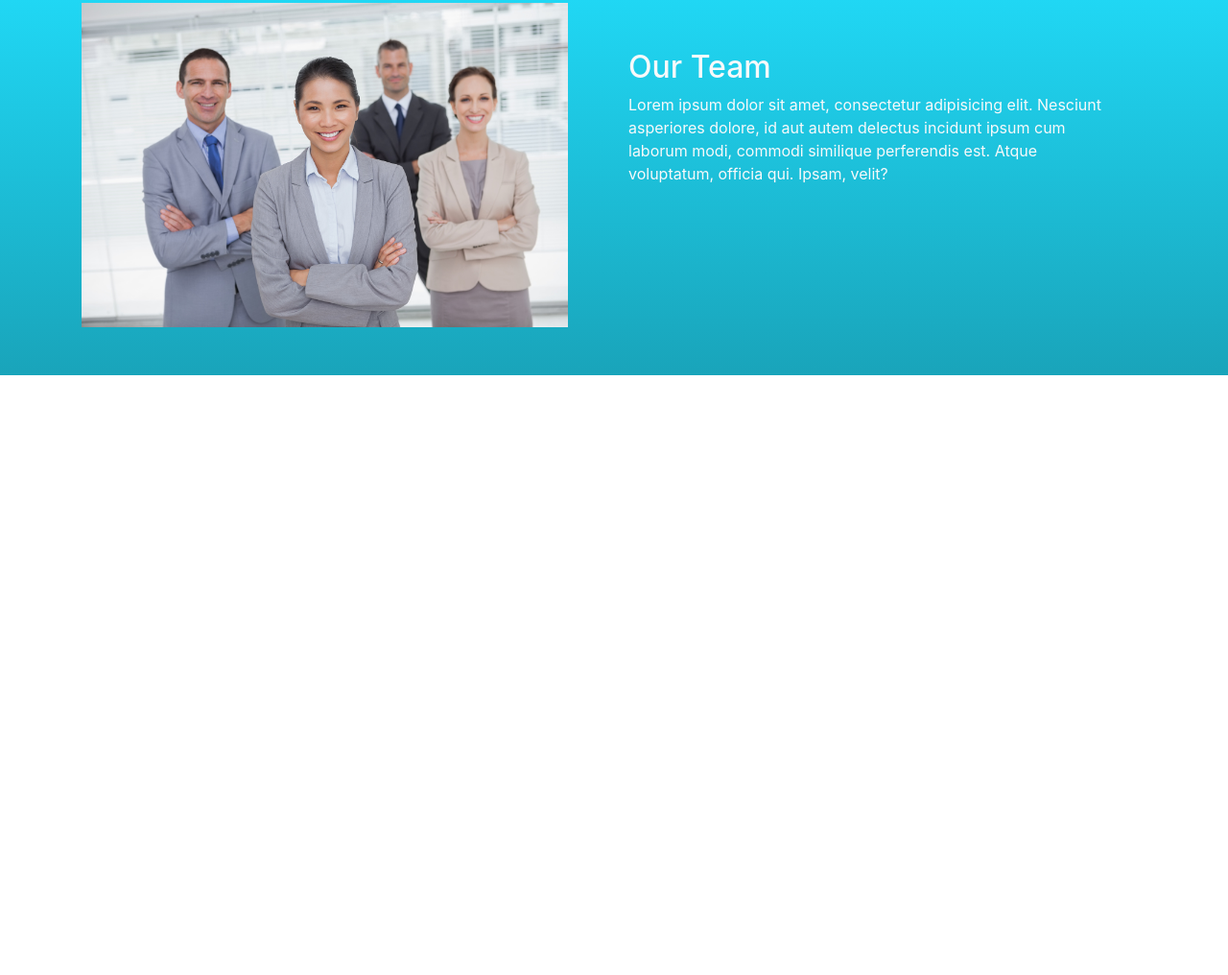
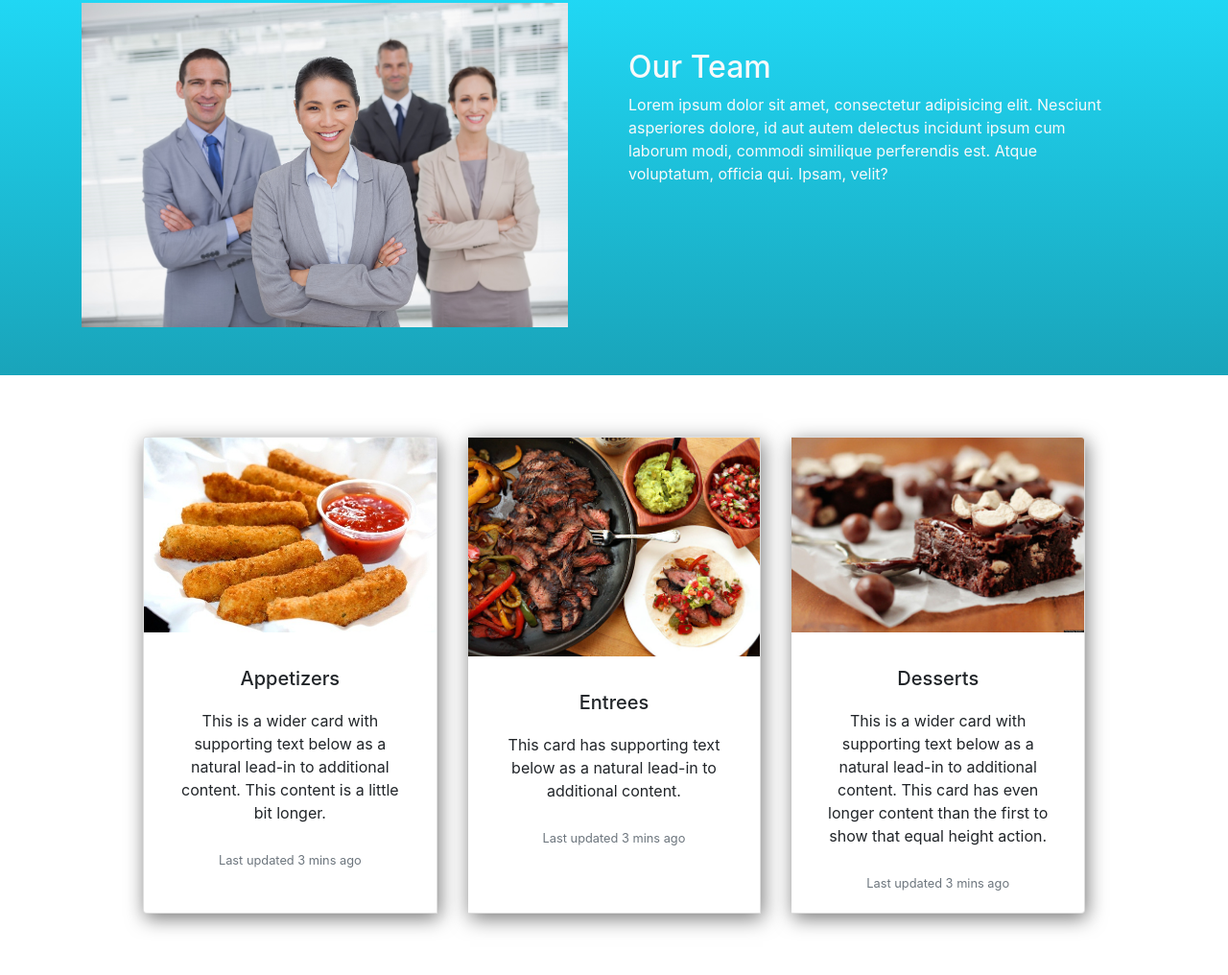
Before and after one commit to sanderweb/restaurantbs4, a plain HTML site: page index.html in a window 1280 px wide. Shown: the part 1440-2456 px from the top of the page at 96% size. Before the commit the page ends 1831 px from the top, so only its background shows below. Drawn offline with nearby package versions, Linux system fonts and the light colour scheme.

Commit message:
Parei aqui
stop

```diff
--- a/css/style.css
+++ b/css/style.css
@@ -91,3 +91,15 @@ body {
     background: linear-gradient(#21ddfb, #19a4ba);
 }
 /*END TEAM*/
+
+
+
+/*MENU*/
+#menu {
+    padding: 50px 10px;
+}
+
+.card {
+    box-shadow: 2px 5px 20px #777;
+}
+/*END MENU*/
--- a/index.html
+++ b/index.html
@@ -36,7 +36,7 @@
                         <a class="nav-link mr-4" href="#carouselFull">Home</a>
                     </li>
                     <li class="nav-item">
-                        <a class="nav-link mr-4" href="https://www.youtube.com/watch?v=vdOIPDtF4K4&list=PLqabIl8dx2wo0_B7yRhSO51iN1jpfmVCP&index=14" target="_blank">Stop</a>
+                        <a class="nav-link mr-4" href="https://www.youtube.com/watch?v=a45i84-9xQ8&list=PLqabIl8dx2wo0_B7yRhSO51iN1jpfmVCP&index=16" target="_blank">Stop</a>
                     </li>
 
                     <li class="nav-item">
@@ -48,7 +48,7 @@
                     </li>
 
                     <li class="nav-item">
-                        <a class="nav-link mr-4" href="#">Menu</a>
+                        <a class="nav-link mr-4" href="#menu">Menu</a>
                     </li>
 
                     <li class="nav-item">
@@ -229,6 +229,38 @@
 <!--END TEAM SECTION   -->
 
 
+
+<section id="">
+    <div class="container">
+        <div class="card-group text-center p-5">
+                <div class="card m-3">
+                    <img class="card-img-top mb-3 " src="images/m1.jpeg" alt="Card image cap">
+                    <div class="card-body">
+                        <h5 class="card-title">Appetizers</h5>
+                        <p class="card-text p-2 ">This is a wider card with supporting text below as a natural lead-in to additional content. This content is a little bit longer.</p>
+                        <p class="card-text"><small class="text-muted">Last updated 3 mins ago</small></p>
+                    </div>
+                </div>
+                <div class="card m-3">
+                    <img class="card-img-top mb-3 " src="images/m2.jpg" alt="Card image cap">
+                    <div class="card-body">
+                        <h5 class="card-title">Entrees</h5>
+                        <p class="card-text p-2 ">This card has supporting text below as a natural lead-in to additional content.</p>
+                        <p class="card-text"><small class="text-muted">Last updated 3 mins ago</small></p>
+                    </div>
+                </div>
+                <div class="card m-3">
+                    <img class="card-img-top mb-3 " src="images/m3.jpg" alt="Card image cap">
+                    <div class="card-body">
+                        <h5 class="card-title">Desserts</h5>
+                        <p class="card-text p-2 ">This is a wider card with supporting text below as a natural lead-in to additional content. This card has even longer content than the first to show that equal height action.</p>
+                        <p class="card-text"><small class="text-muted">Last updated 3 mins ago</small></p>
+                    </div>
+                </div>
+        </div>
+    </div>
+</section>
+
     <!-- Optional JavaScript -->
     <!-- jQuery first, then Popper.js, then Bootstrap JS -->
     <script src="https://code.jquery.com/jquery-3.3.1.slim.min.js" integrity="sha384-q8i/X+965DzO0rT7abK41JStQIAqVgRVzpbzo5smXKp4YfRvH+8abtTE1Pi6jizo" crossorigin="anonymous"></script>
```
Also changed, not shown: images/m1.jpeg (added), images/m2.jpg (added), images/m2.png (added), images/m3.jpg (added).
